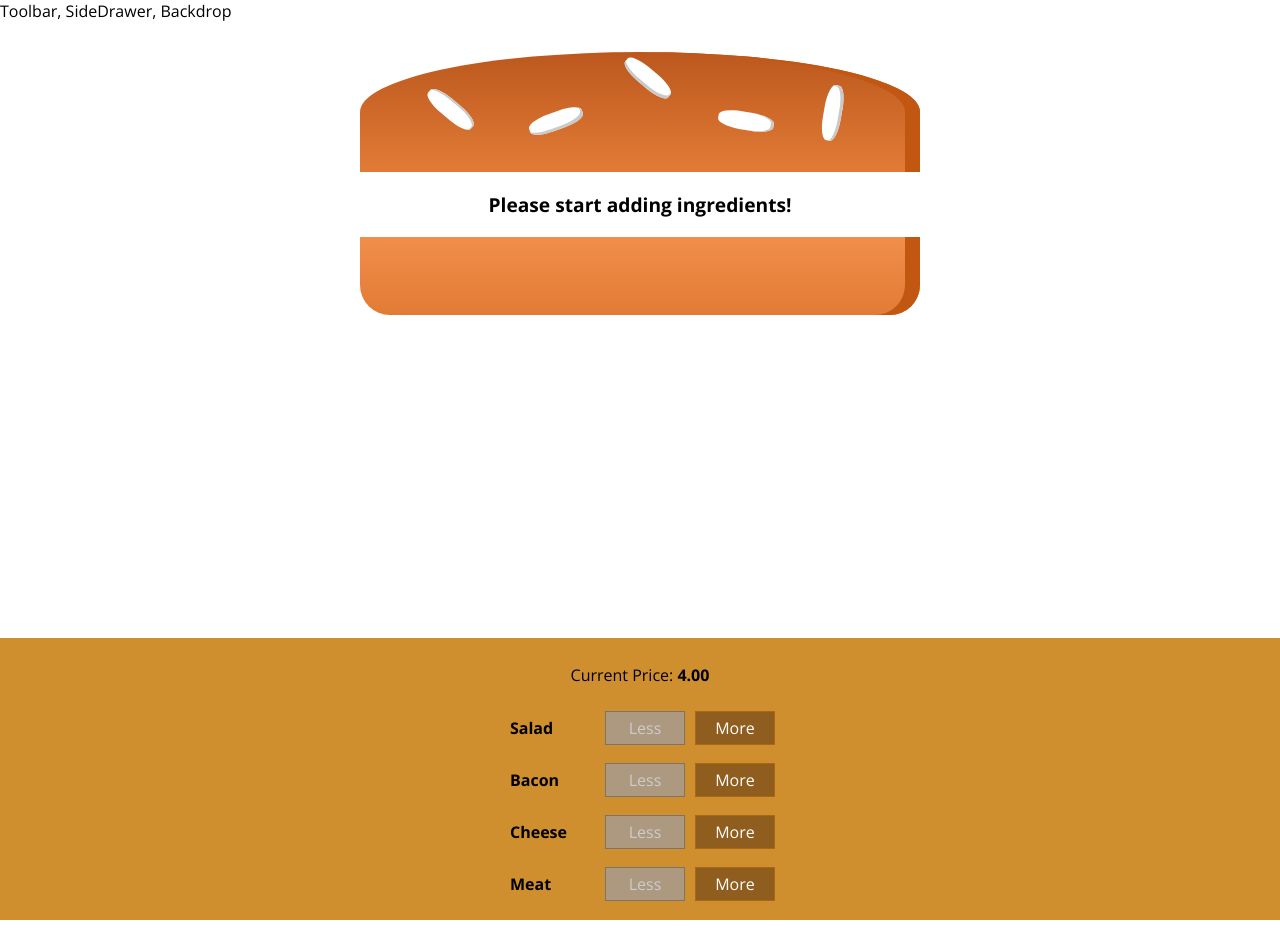
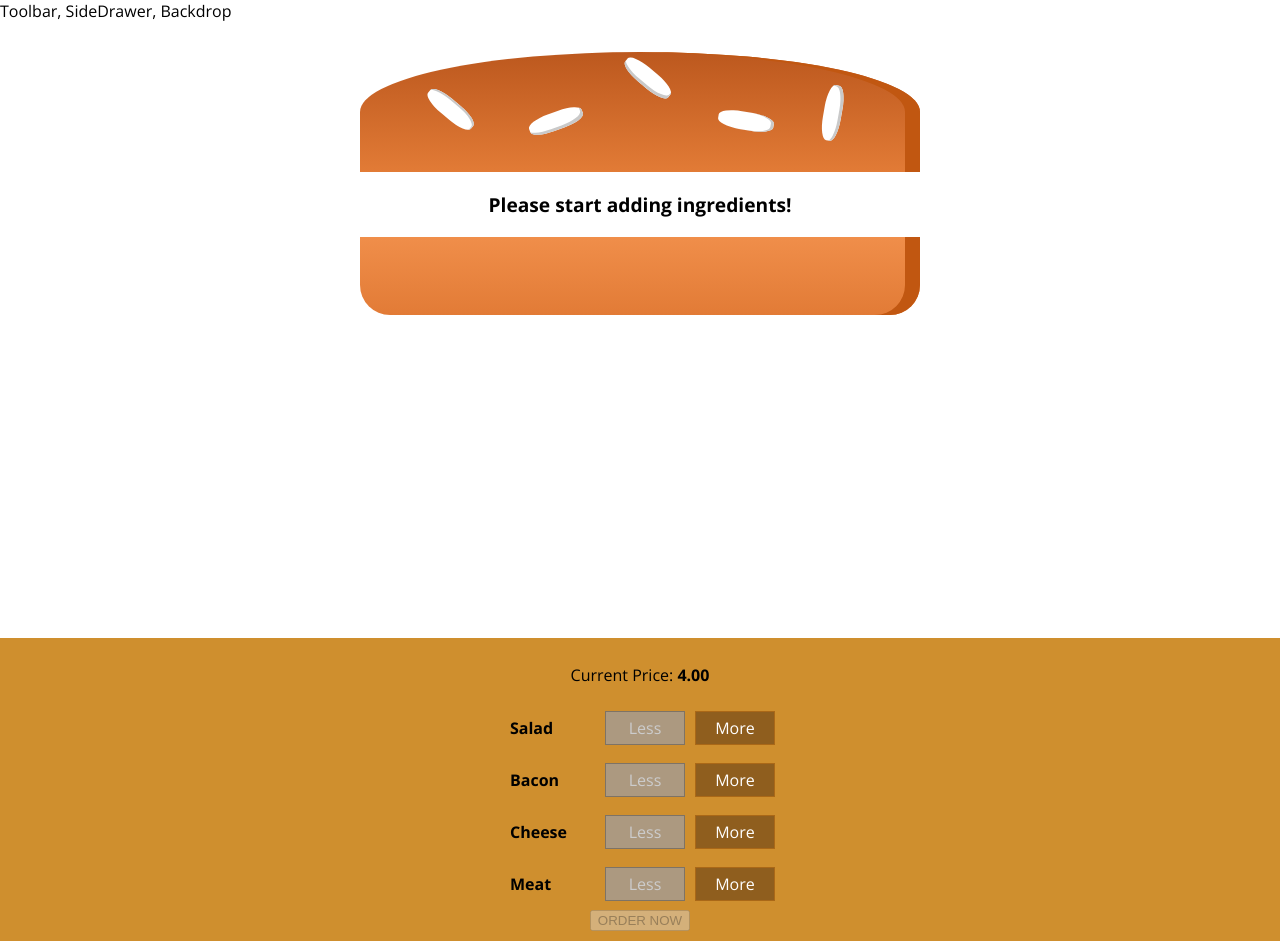
Before and after one commit to josemar7/react-complete-guide-burger, a React app: page / in a window 1280 px wide. Before the commit the page ends 920 px from the top, so only its background shows below. Built offline with nearby package versions, Linux system fonts and the light colour scheme.

Commit message:
mi commit!

```diff
--- a/src/components/Burger/BuildControls/BuildControls.js
+++ b/src/components/Burger/BuildControls/BuildControls.js
@@ -10,6 +10,7 @@
 ];
 
 const buildControls = (props) => (
+
     <div className={classes.BuildControls}>
         <p>Current Price: <strong>{props.price.toFixed(2)}</strong> </p>
         {controls.map(ctrl => (
@@ -20,6 +21,9 @@
                 removed={() => props.ingredientRemoved(ctrl.type)}
                 disabled={props.disabled[ctrl.type]} />
         ))}
+        <button
+        className={classes.OrderButton}
+        disabled={!props.purchasable} >ORDER NOW</button>
     </div>
 );
 
--- a/src/components/BurgerBuilder/BurgerBuilder.js
+++ b/src/components/BurgerBuilder/BurgerBuilder.js
@@ -23,8 +23,21 @@
             cheese: 0,
             meat: 0
         },
-        totalPrice: 4
+        totalPrice: 4,
+        purchasable: false
     };
+
+    updatePurchaseState(ingredients) {
+
+        const sum = Object.keys(ingredients)
+            .map(igKey => {
+                return ingredients[igKey];
+            })
+            .reduce((sum, el) => {
+                return sum + el;
+            }, 0);
+        this.setState({purchasable: sum > 0});
+    }
 
     addIngredientHandler = (type) => {
         const oldCount = this.state.ingredients[type];
@@ -37,6 +50,7 @@
         const oldPrice = this.state.totalPrice;
         const newPrice = oldPrice + priceAddition;
         this.setState({totalPrice: newPrice, ingredients: updatedIngredients});
+        this.updatePurchaseState(updatedIngredients);
     }
 
     removeIngredientHandler = (type) => {
@@ -53,6 +67,7 @@
         const oldPrice = this.state.totalPrice;
         const newPrice = oldPrice - priceDeduction;
         this.setState({totalPrice: newPrice, ingredients: updatedIngredients});
+        this.updatePurchaseState(updatedIngredients);
     }
 
     render() {
@@ -69,6 +84,7 @@
                     ingredientAdded={this.addIngredientHandler}
                     ingredientRemoved={this.removeIngredientHandler}
                     disabled={disabledInfo}
+                    purchasable= {this.state.purchasable}
                     price={this.state.totalPrice} />
             </Auxi>
         );
```
